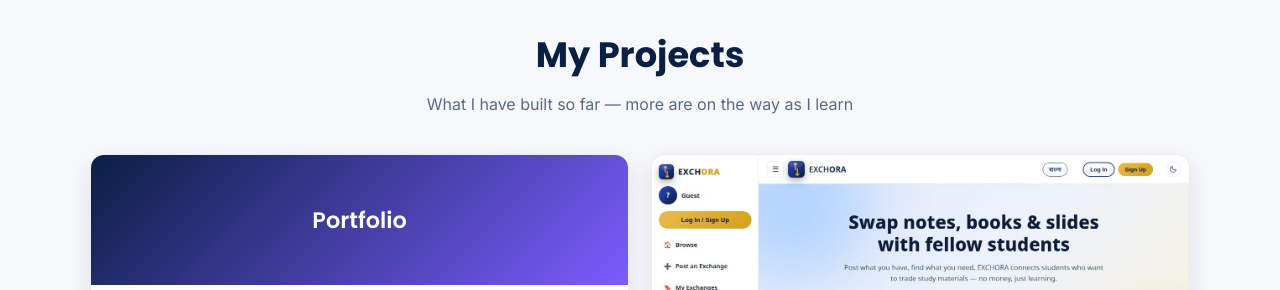
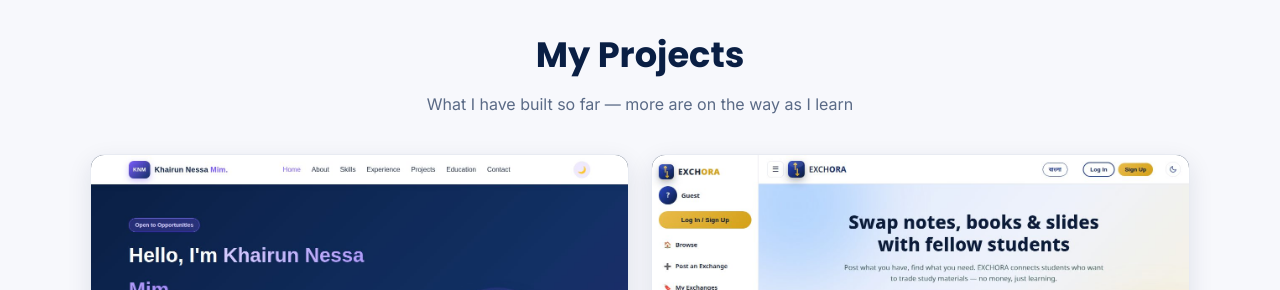
Before and after one commit to khairunmim-dev/khairunmim-dev.github.io, a plain HTML site: page index.html in a window 1280 px wide. Shown: the part 3770-4060 px from the top of the page. Drawn offline with Linux system fonts and the light colour scheme.

Commit message:
Portfolio project card: real site preview image

```diff
--- a/index.html
+++ b/index.html
@@ -269,7 +269,7 @@
         <div class="projects-grid">
           <!-- Project 1 -->
           <article class="project-card reveal">
-            <div class="project-thumb thumb-1">Portfolio</div>
+            <div class="project-thumb thumb-img"><img src="assets/images/portfolio-preview.jpg" alt="Preview of my portfolio website"></div>
             <div class="project-body">
               <h3>Personal Portfolio Website</h3>
               <p>This website — a responsive personal portfolio built with plain HTML, CSS and JavaScript to present my education, experience and skills.</p>
```
